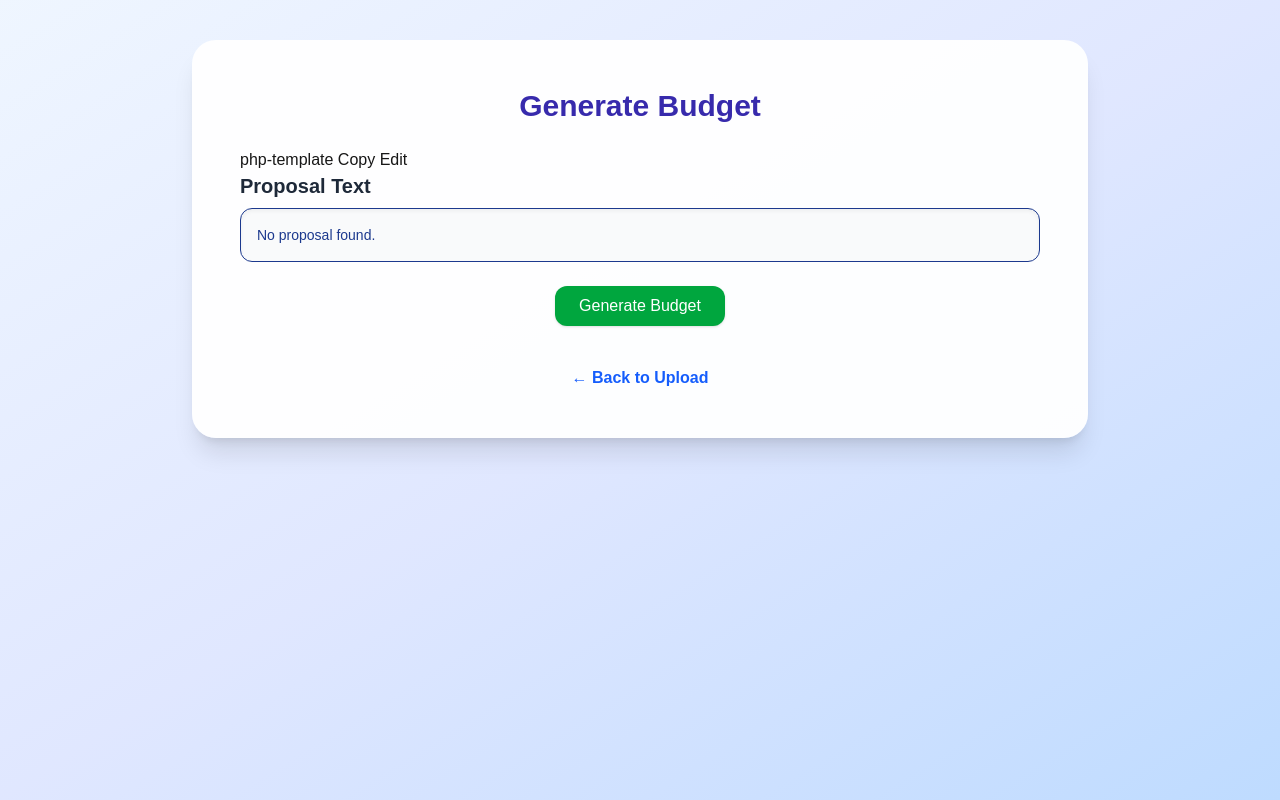
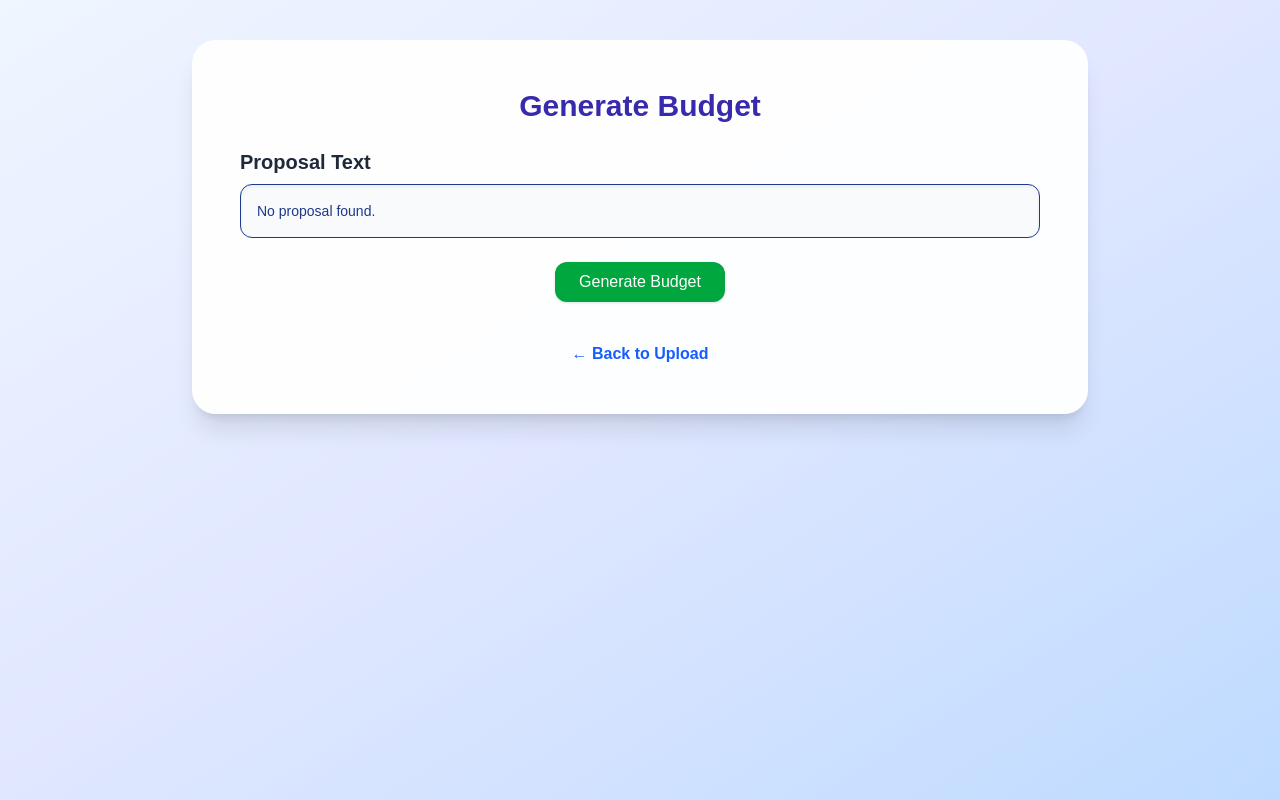
Before and after one commit to bistii1/demo2, a Next.js app: page /generatebudget in a window 1280 px wide. Built offline with nearby package versions, Linux system fonts and the light colour scheme; no server answers.

Commit message:
console loggin

```diff
--- a/src/pages/api/generateBudget.ts
+++ b/src/pages/api/generateBudget.ts
@@ -40,6 +40,7 @@ content: combined,
 });
 
 const content = completion.choices[0]?.message?.content?.trim() || '';
+console.log('🔷 OpenAI response content:', content);
 if (!content) throw new Error('Empty response from OpenAI');
 
 res.status(200).json({ budgetResponse: content });
--- a/src/pages/api/summarizeChunks.ts
+++ b/src/pages/api/summarizeChunks.ts
@@ -33,6 +33,8 @@ content: chunk,
 });
 
 const summary = completion.choices[0]?.message?.content || '';
+console.log('🧩 Summary generated for chunk:', summary);
+
 res.status(200).json({ summary });
 } catch (err: unknown) {
 const errorMessage = err instanceof Error ? err.message : 'Unknown error';
--- a/src/pages/generatebudget.tsx
+++ b/src/pages/generatebudget.tsx
@@ -50,10 +50,13 @@ export default function GenerateBudgetPage() {
         if (!res.ok) throw new Error('Chunk summarization failed');
 
         const data = await res.json();
+        console.log('🟡 Chunk Summary:', data.summary);
         summaries.push(data.summary || '');
       }
 
-      const finalRes = await fetch('/api/generateBudgetFinal', {
+      console.log('🟢 Summaries to budget endpoint:', summaries);
+
+      const finalRes = await fetch('/api/generateBudget', {
         method: 'POST',
         headers: { 'Content-Type': 'application/json' },
         body: JSON.stringify({ summaries }),
@@ -62,11 +65,12 @@ export default function GenerateBudgetPage() {
       if (!finalRes.ok) throw new Error('Final budget generation failed');
 
       const finalData = await finalRes.json();
+      console.log('🟢 Budget Response:', finalData);
       setBudgetResponse(finalData.budgetResponse);
     } catch (err: unknown) {
       const errorMessage = err instanceof Error ? err.message : 'Unknown error';
-      console.error(errorMessage);
-      setError('Something went wrong generating the budget.');
+      console.error('🔴 Frontend Error:', errorMessage);
+      setError(`Something went wrong generating the budget: ${errorMessage}`);
     } finally {
       setLoading(false);
       setChunkProgress({ current: 0, total: 0 });
@@ -78,9 +82,6 @@ export default function GenerateBudgetPage() {
       <div className="max-w-4xl mx-auto bg-white/95 rounded-3xl shadow-xl p-8 md:p-12">
         <h1 className="text-3xl font-extrabold text-indigo-800 text-center mb-6">Generate Budget</h1>
 
-        php-template
-        Copy
-        Edit
         <section className="mb-6">
           <h2 className="text-xl font-bold text-gray-800 mb-2">Proposal Text</h2>
           <div className="border rounded-xl p-4 bg-gray-50 shadow-inner max-h-64 overflow-y-auto whitespace-pre-wrap text-sm text-blue-900">
```
